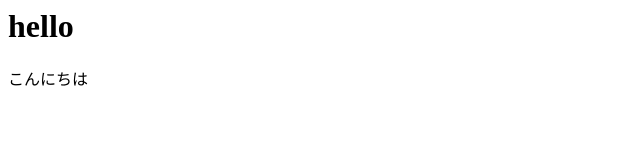
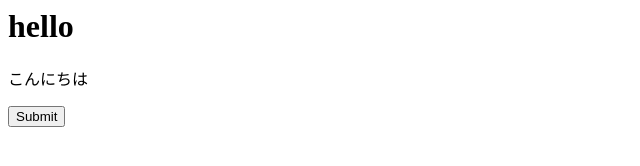
Before and after one commit to lilimpo/todo-app, a plain HTML site: page index.html in a window 1280 px wide. Shown: the whole page, without its empty margins (0-640 px from the left). Drawn offline with Linux system fonts and the light colour scheme.

Commit message:
Update index.html

```diff
--- a/index.html
+++ b/index.html
@@ -1,2 +1,3 @@
 <h1>hello</h1>
 <p>こんにちは</p>
+<input type="submit"metod="送信">
```
